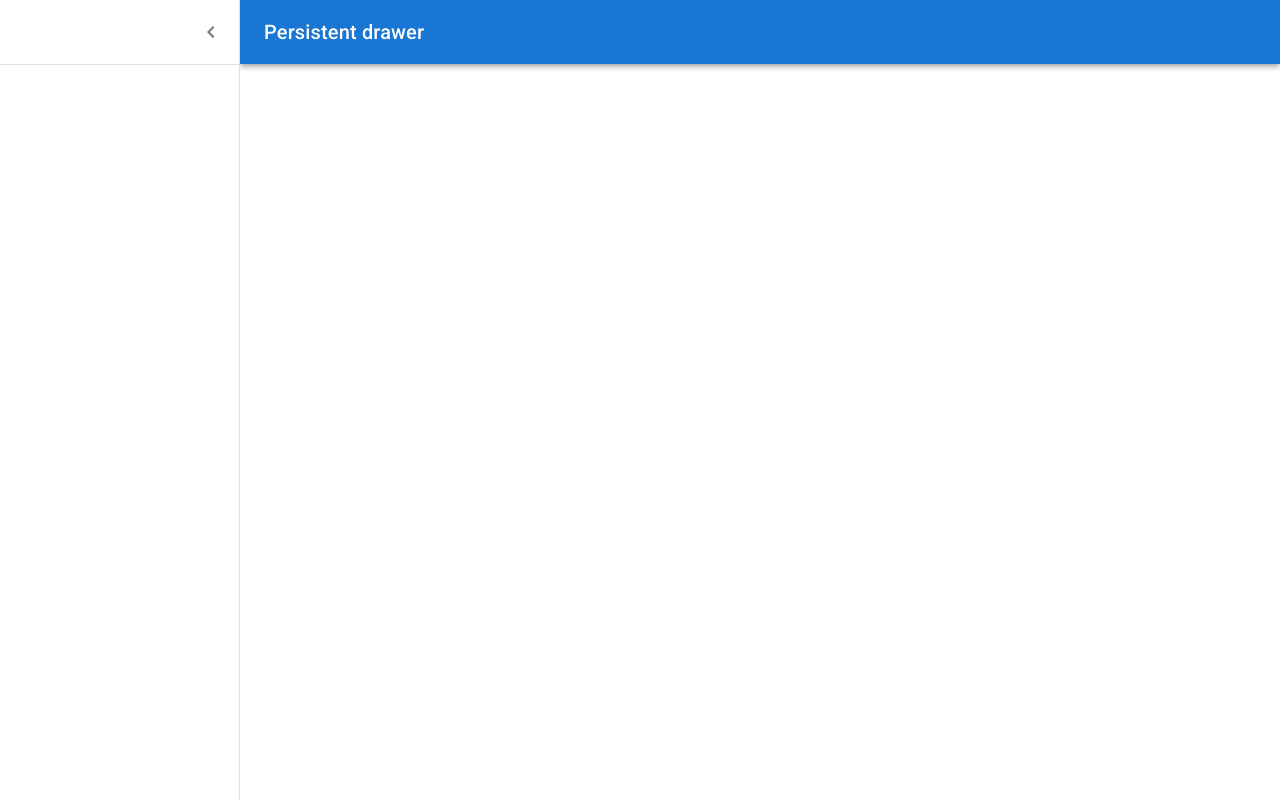
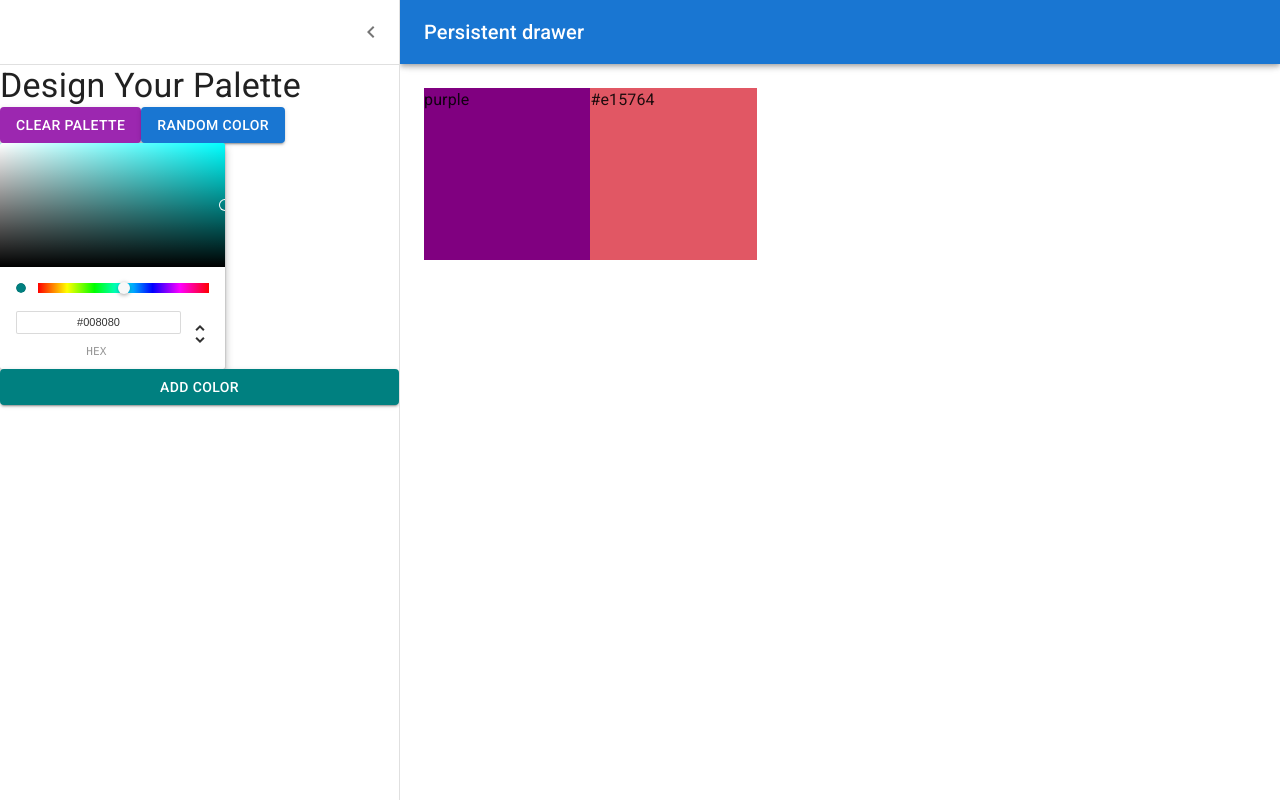
Before and after one commit to andyjsoloman/color-palette-project, a React (Create React App) app: page /palette/new in a window 1280 px wide. Both pictures are taken after a click on the button "open drawer". Built offline with nearby package versions, Linux system fonts and the light colour scheme.

Commit message:
Add draggable color box

```diff
--- a/package.json
+++ b/package.json
@@ -13,6 +13,7 @@
     "chroma-js": "^2.1.2",
     "rc-slider": "^9.7.5",
     "react": "^17.0.2",
+    "react-color": "^2.19.3",
     "react-copy-to-clipboard": "^5.0.4",
     "react-dom": "^17.0.2",
     "react-router-dom": "^6.2.1",
--- /dev/null
+++ b/src/DraggableColorBox.js
@@ -0,0 +1,10 @@
+import React from 'react';
+import { DragColorBox } from './styles/DraggableColorBoxStyles'
+
+function DraggableColorBox(props) {
+    return (
+        <DragColorBox style={{ backgroundColor: props.color }}>{props.color}</DragColorBox>
+    )
+}
+
+export default DraggableColorBox
--- a/src/NewPaletteForm.js
+++ b/src/NewPaletteForm.js
@@ -1,4 +1,4 @@
-import * as React from 'react';
+import React, { useState } from 'react';
 import { styled, useTheme } from '@mui/material/styles';
 import Box from '@mui/material/Box';
 import Drawer from '@mui/material/Drawer';
@@ -7,15 +7,19 @@ import MuiAppBar from '@mui/material/AppBar';
 import Toolbar from '@mui/material/Toolbar';
 import Typography from '@mui/material/Typography';
 import Divider from '@mui/material/Divider';
+import Button from '@mui/material/Button';
 import IconButton from '@mui/material/IconButton';
 import MenuIcon from '@mui/icons-material/Menu';
 import ChevronLeftIcon from '@mui/icons-material/ChevronLeft';
+import { ChromePicker } from 'react-color';
+import DraggableColorBox from './DraggableColorBox';
 
 
-const drawerWidth = 240;
+const drawerWidth = 400;
 
 const Main = styled('main', { shouldForwardProp: (prop) => prop !== 'open' })(
     ({ theme, open }) => ({
+        height: 'calc(100vh - 64px)',
         flexGrow: 1,
         padding: theme.spacing(3),
         transition: theme.transitions.create('margin', {
@@ -62,6 +66,7 @@ const DrawerHeader = styled('div')(({ theme }) => ({
 export default function NewPaletteForm() {
     const [open, setOpen] = React.useState(false);
 
+
     const handleDrawerOpen = () => {
         setOpen(true);
     };
@@ -69,6 +74,18 @@ export default function NewPaletteForm() {
     const handleDrawerClose = () => {
         setOpen(false);
     };
+
+    const [colors, setColors] = React.useState(['purple', '#e15764'])
+
+    const [color, setColor] = useState('teal');
+
+    const changeColor = (newColor) => {
+        setColor(newColor.hex)
+    };
+
+    function addNewColor() {
+        setColors(oldColors => [...oldColors, color])
+    }
 
     return (
         <Box sx={{ display: 'flex' }}>
@@ -107,11 +124,22 @@ export default function NewPaletteForm() {
                         <ChevronLeftIcon />
                     </IconButton>
                 </DrawerHeader>
+
                 <Divider />
+                <Typography variant='h4'>Design Your Palette</Typography>
+                <div>
+                    <Button variant='contained' color='secondary'>Clear Palette</Button>
+                    <Button variant='contained' color='primary'>Random Color</Button>
+                </div>
+                <ChromePicker color={color} onChange={(newColor) => changeColor(newColor)} disableAlpha={true} />
+                <Button variant='contained' color='primary' style={{ backgroundColor: color }} onClick={addNewColor}>Add Color</Button>
+            </Drawer>
+            <Main open={open} >
+                <DrawerHeader />
 
-            </Drawer>
-            <Main open={open}>
-                <DrawerHeader />
+                {colors.map(color => (
+                    <DraggableColorBox color={color} />
+                ))}
 
             </Main>
         </Box>
--- /dev/null
+++ b/src/styles/DraggableColorBoxStyles.js
@@ -0,0 +1,10 @@
+import styled from 'styled-components';
+
+export const DragColorBox = styled.div`
+width: 20%;
+height:  25%;
+margin: 0 auto;
+display: inline-block;
+position: relative;
+cursor: pointer;
+margin-bottom: -3.5px;`
```
Also changed, not shown: 1 other file (tests, documents, lock files or other folders).
